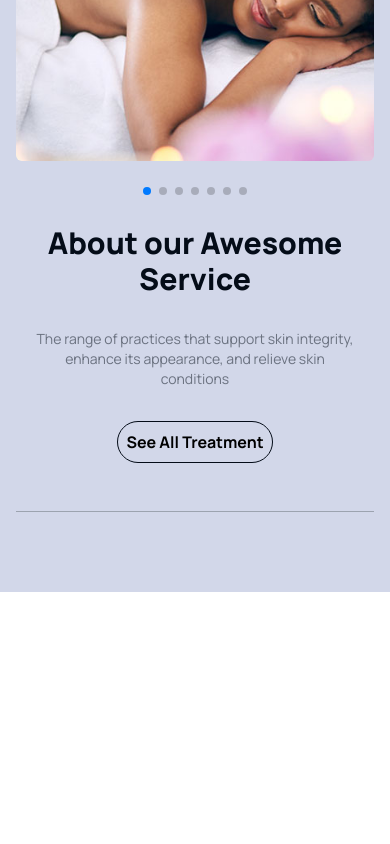
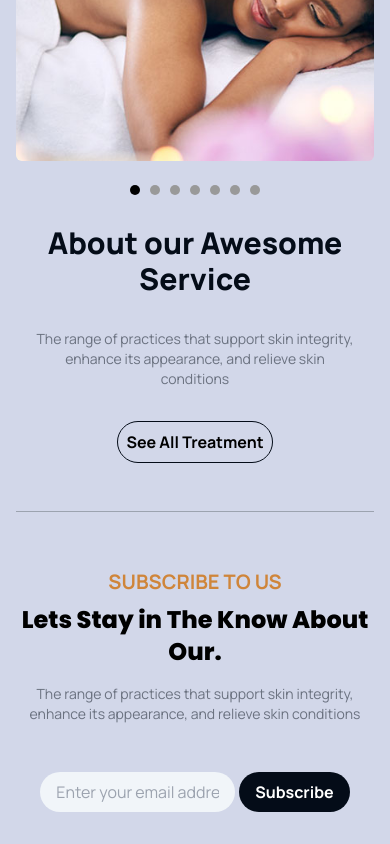
Before and after one commit to jantar25/hortensia_website, a React (Create React App) app: page / in a window 390 px wide. Shown: the part 6881-7725 px from the top of the page. Before the commit the page ends 7473 px from the top, so only its background shows below. Built offline with nearby package versions, Linux system fonts and the light colour scheme.

Commit message:
Subscribe done

```diff
--- a/src/Containers/Customer.jsx
+++ b/src/Containers/Customer.jsx
@@ -8,7 +8,7 @@ import customerImages from '../Constants/CustomerImgs';
 
 const Customer = () => {
   return (
-    <div className="px-4 lg:px-20 bg-blog py-20 lg:pt-32 -mt-10 sm:-mt-16 2xl:-mt-24">
+    <div className="px-4 lg:px-20 bg-blog pt-20 pb-4 lg:pt-32 -mt-10 sm:-mt-16 2xl:-mt-24">
         <div className='flex flex-col items-center mb-8'>
             <h3 className='text-text py-2 font-bold text-xl z-10'>OUR CUSTOMER</h3>
             <h1 className='font-Poppins text-2xl md:text-3xl font-bold md:mb-8 md:w-[60%] text-center z-10'>
@@ -18,10 +18,17 @@ const Customer = () => {
         <div>
           <div className="">
             <Swiper
+              style={{
+                "--swiper-pagination-color": "#000",
+                "--swiper-pagination-bullet-inactive-color": "#999999",
+                "--swiper-pagination-bullet-inactive-opacity": "1",
+                "--swiper-pagination-bullet-size": "10px",
+                "--swiper-pagination-bullet-horizontal-gap": "5px"
+              }}
               spaceBetween={10}
               slidesPerView={1}
               pagination={{
-                clickable: true,
+                clickable: true
               }}
               breakpoints={{
                 640: {
--- /dev/null
+++ b/src/Containers/Subscribe.jsx
@@ -0,0 +1,21 @@
+import React from 'react'
+
+const Subscribe = () => {
+  return (
+    <div className='sm:px-4 lg:px-20 bg-blog py-8'>
+        <div className='flex flex-col items-center mb-8'>
+            <h3 className='text-text py-2 font-bold text-xl'>SUBSCRIBE TO US</h3>
+            <h1 className='font-Poppins text-2xl md:text-3xl font-bold text-center'>
+                Lets Stay in The Know About Our.
+            </h1>
+            <p className="flex-1 text-center m-4 text-gray-500 text-sm">The range of practices that support skin integrity, enhance its appearance, and relieve skin conditions</p>
+        </div>
+        <div className='flex items-center justify-center'>
+            <input placeholder='Enter your email address' className='py-2 px-4 rounded-full text-bg bg-slate-100 w-1/2' />
+            <button className='py-2 px-4 ml-1 sm:ml-4 text-white bg-bg rounded-full font-bold'>Subscribe</button>
+        </div>
+    </div>
+  )
+}
+
+export default Subscribe
--- a/src/Pages/Home.jsx
+++ b/src/Pages/Home.jsx
@@ -8,6 +8,7 @@ import AboutUs from '../Containers/AboutUs'
 import HoursofOperation from '../Containers/HoursofOperation'
 import Treatments from '../Containers/Treatments'
 import Customer from '../Containers/Customer'
+import Subscribe from '../Containers/Subscribe'
 
 const Home = () => {
   return (
@@ -20,6 +21,7 @@ const Home = () => {
         <HoursofOperation />
         <Treatments />
         <Customer />
+        <Subscribe />
     </div>
   )
 }
```
